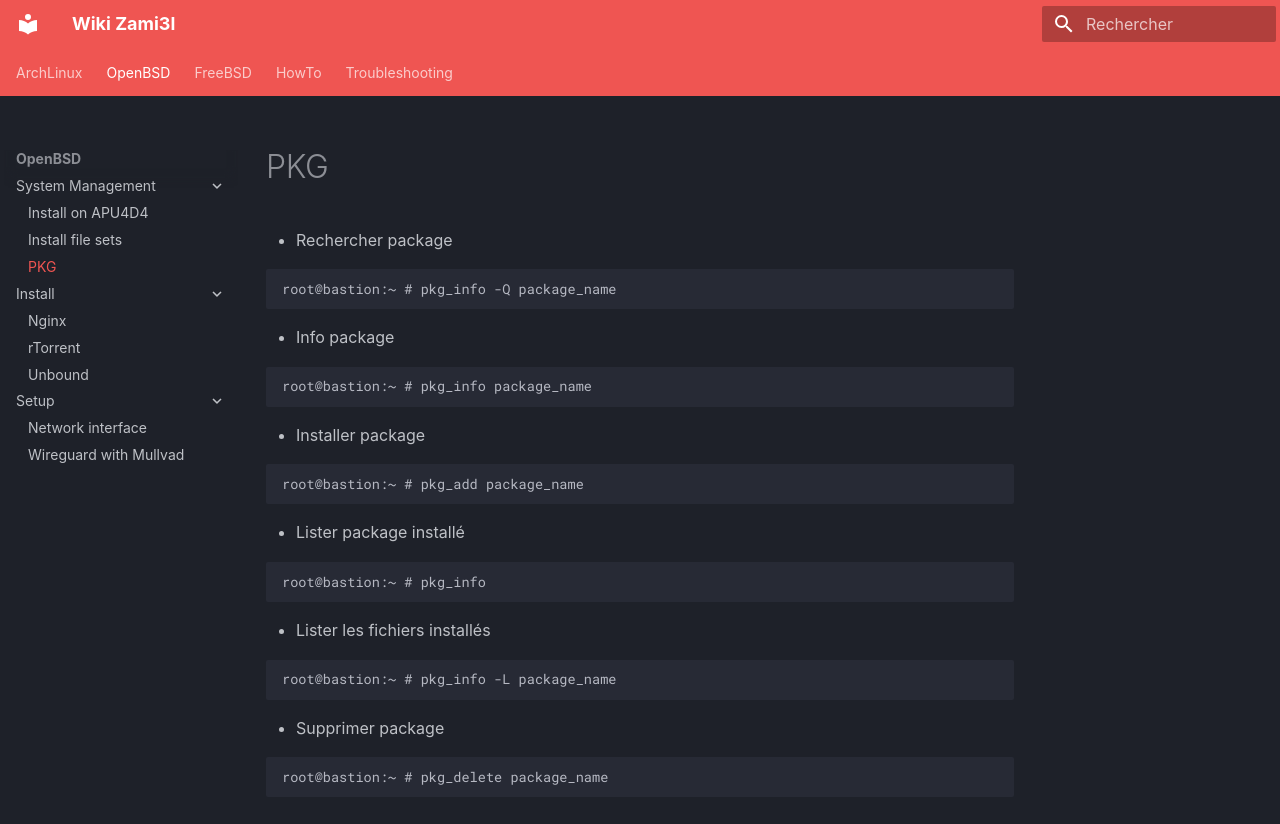
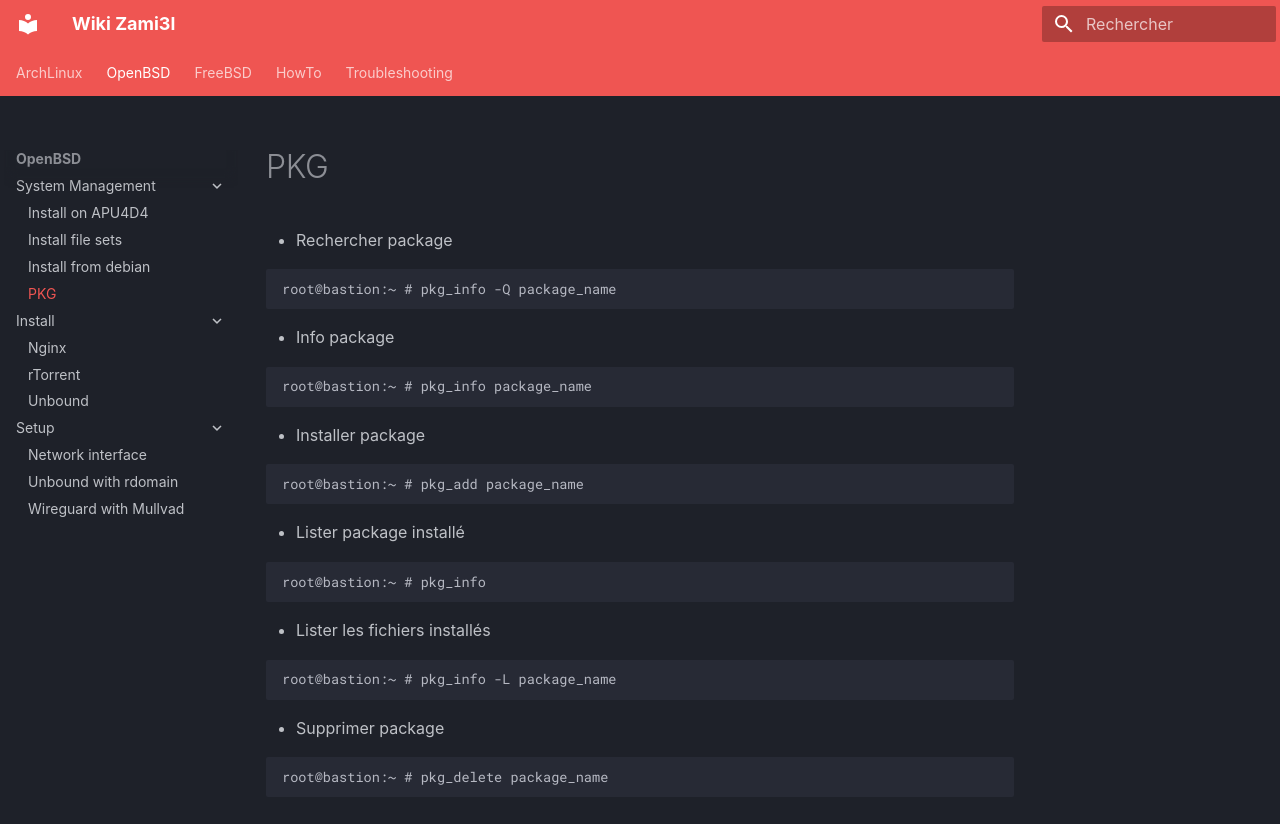
Before and after one commit to zami3l/wiki, an MkDocs documentation site: the page built from docs/openbsd/system-management/pkg.md, in a window 1280 px wide. Shown: the top 824 px of the page. Built offline with MkDocs 1.6.1 and Material for MkDocs 9.7.7, drawn with Linux system fonts in a browser that asks for light colours; some web fonts are replaced.

Commit message:
feat(*): add article openbsd

```diff
--- a/mkdocs.yml
+++ b/mkdocs.yml
@@ -19,6 +19,7 @@ nav:
     - System Management:
       - Install on APU4D4: openbsd/system-management/apu4d4.md
       - Install file sets: openbsd/system-management/file-sets.md
+      - Install from debian: openbsd/system-management/ramdisk-from-debian.md
       - PKG: openbsd/system-management/pkg.md
     - Install:
       - Nginx: openbsd/install/nginx.md
@@ -26,6 +27,7 @@ nav:
       - Unbound: openbsd/install/unbound.md
     - Setup:
       - Network interface: openbsd/setup/network-interface.md
+      - Unbound with rdomain: openbsd/setup/unbound-rdomain.md
       - Wireguard with Mullvad: openbsd/setup/wireguard-mullvad.md
   - FreeBSD:
     - System Management:
@@ -58,6 +60,7 @@ nav:
       - Conventional Commits: howto/git/conventional-commits.md
       - Pushing Multiple: howto/git/pushing-multiple.md
       - Setup Git: howto/git/setup-git.md
+      - Branch: howto/git/branch.md
     - Misc:
       - WeeChat: howto/misc/weechat.md
       - Custom WeeChat: howto/misc/custom-weechat.md
```
